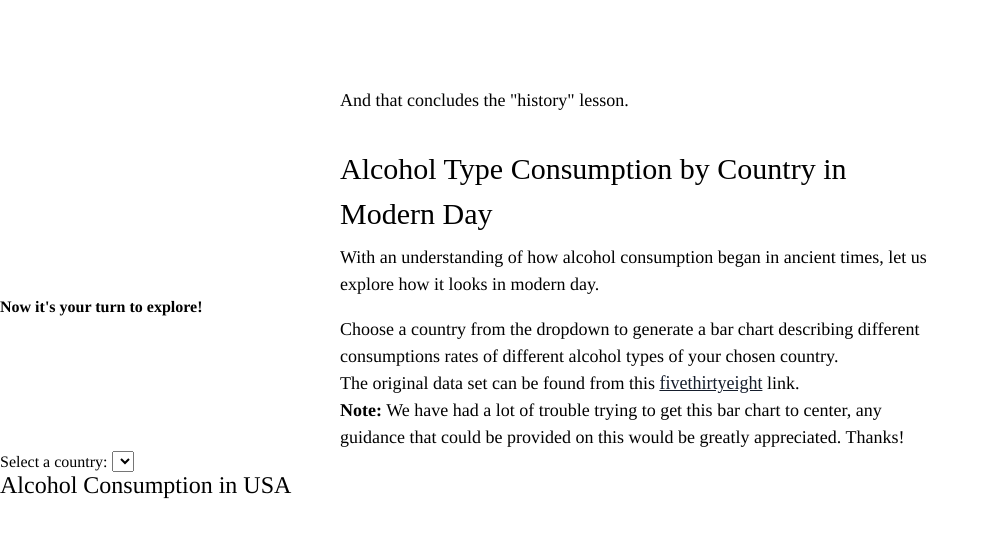
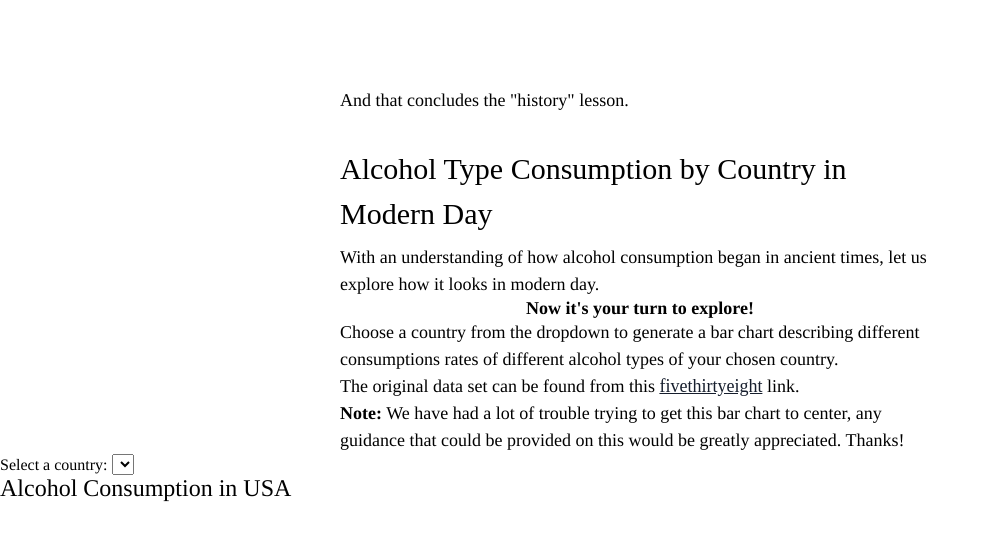
Before and after one commit to ssharmaSD/dsc106-final-project4, a Svelte app: page / in a window 1280 px wide. Shown: the part 3662-4202 px from the top of the page, without its empty margins (0-989 px from the left). Built offline with nearby package versions, Linux system fonts and the light colour scheme; no server answers.

Commit message:
build at 5:39 pm

```diff
--- a/src/Components/BarChart.svelte
+++ b/src/Components/BarChart.svelte
@@ -152,6 +152,12 @@
 </script>
 
 <style>
+  .user {
+    text-align: center;
+    font-size: 18px;
+  }
+
+
   .bar:hover {
     fill: orange;
   }
@@ -186,7 +192,7 @@
   With an understanding of how alcohol consumption began in ancient times, let us explore how it looks in modern day.
 </p>
 
-<p id="user">
+<p class="user">
   <strong>Now it's your turn to explore!</strong>
 </p>
 
```
Also changed, not shown: public/build/bundle.css, public/build/bundle.js, 1 other file (tests, documents, lock files or other folders).
